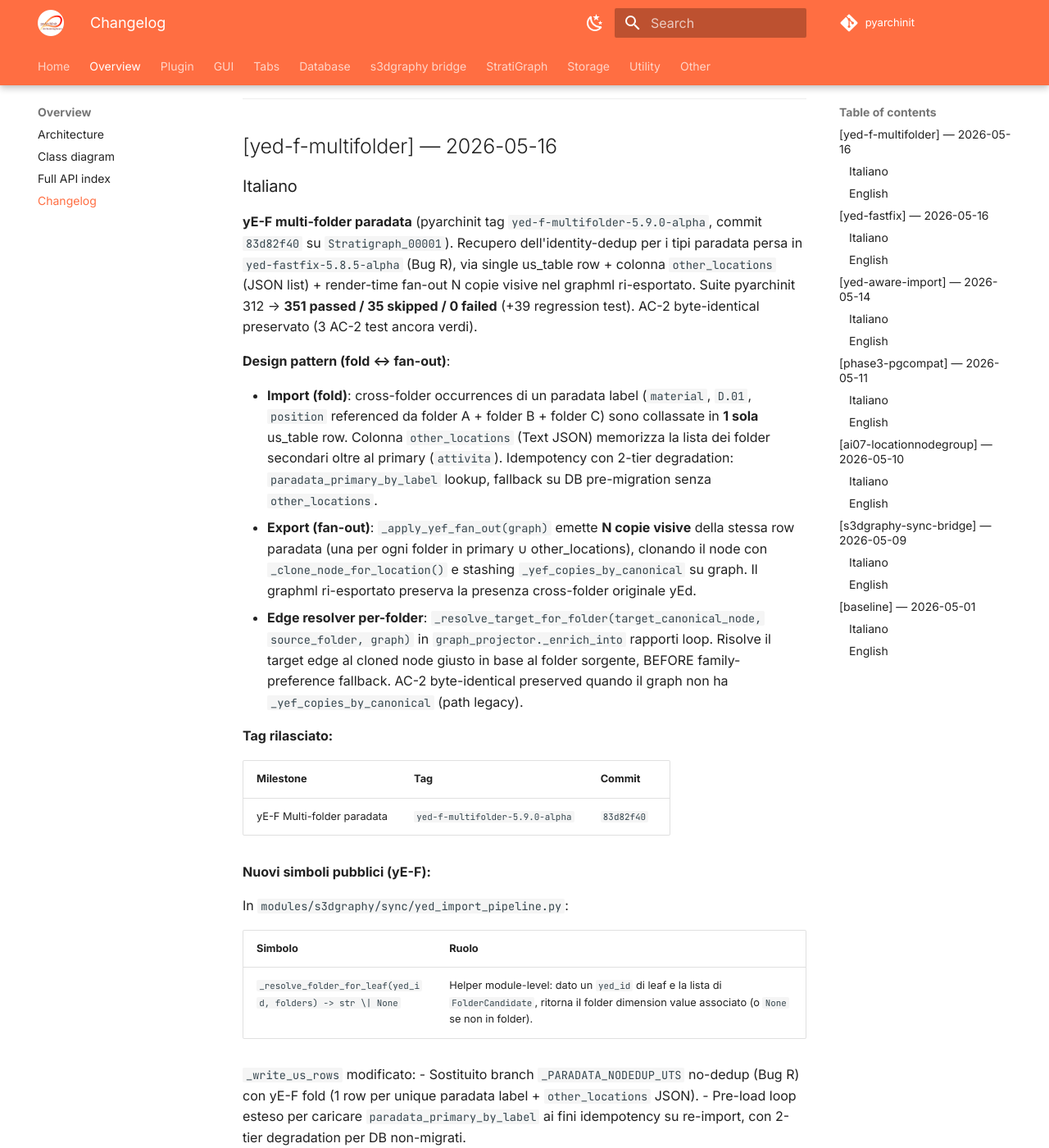
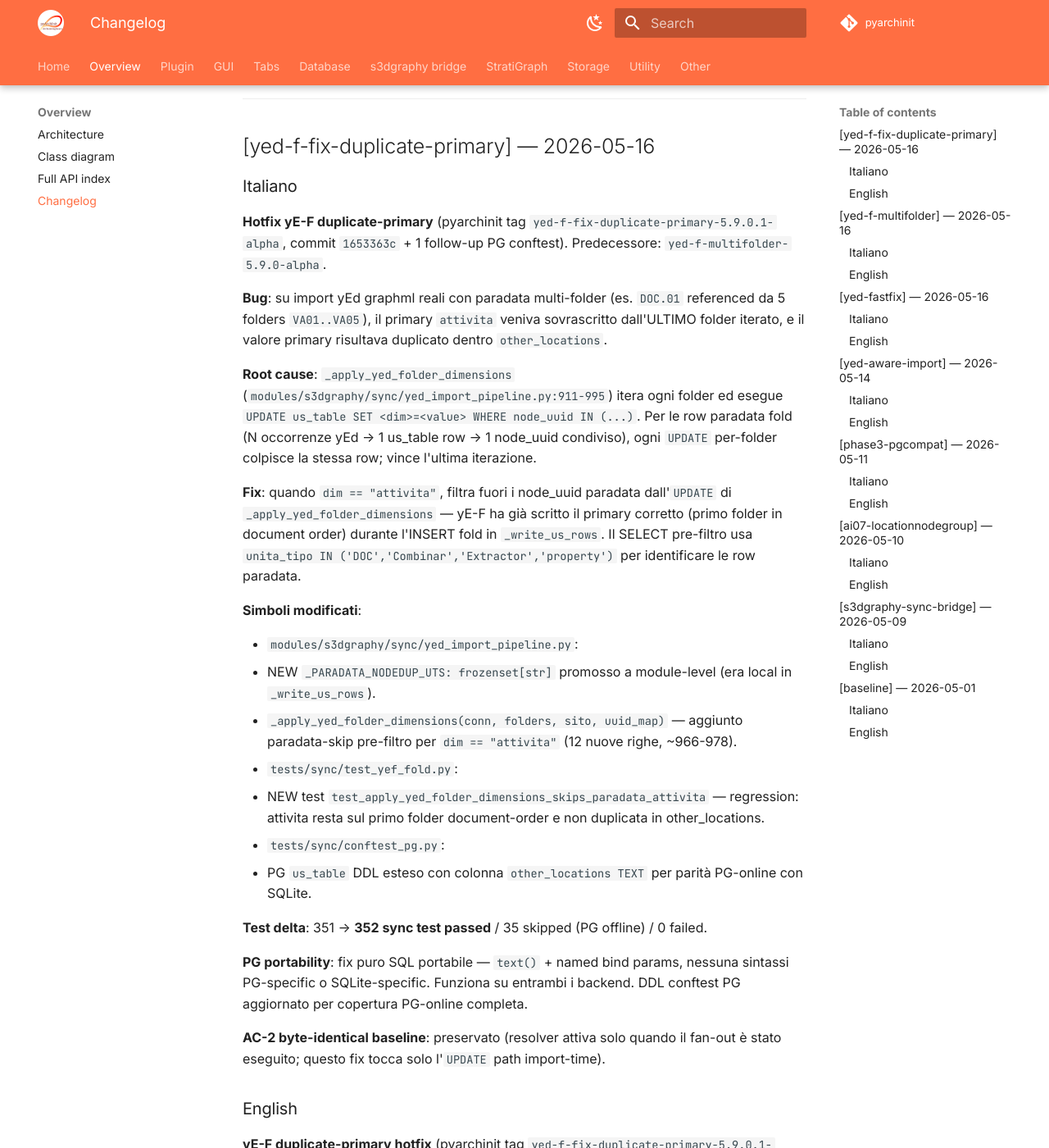
Before and after one commit to enzococca/pyarchinit-api-docs, an MkDocs documentation site: the page built from docs/CHANGELOG.md, in a window 1280 px wide and 1400 px high, scrolled down 274 px. Shown: the whole window at 82% size. Built offline with MkDocs 1.6.1 and Material for MkDocs 9.7.7, drawn with Linux system fonts in a browser that asks for light colours; comment, search, counter and statistics services are not loaded; some of the changed text lies outside the part shown.

Commit message:
docs(yE-F-hotfix): CHANGELOG entry for 5.9.0.1-alpha duplicate-primary fix

```diff
--- a/docs/CHANGELOG.md
+++ b/docs/CHANGELOG.md
@@ -4,6 +4,62 @@
 > da `pyarchinit-code_dev/`.
 >
 > Format: bilingue IT/EN. Le date sono ISO 8601.
+
+---
+
+## [yed-f-fix-duplicate-primary] — 2026-05-16
+
+### Italiano
+
+**Hotfix yE-F duplicate-primary** (pyarchinit tag `yed-f-fix-duplicate-primary-5.9.0.1-alpha`, commit `1653363c` + 1 follow-up PG conftest). Predecessore: `yed-f-multifolder-5.9.0-alpha`.
+
+**Bug**: su import yEd graphml reali con paradata multi-folder (es. `DOC.01` referenced da 5 folders `VA01..VA05`), il primary `attivita` veniva sovrascritto dall'ULTIMO folder iterato, e il valore primary risultava duplicato dentro `other_locations`.
+
+**Root cause**: `_apply_yed_folder_dimensions` (`modules/s3dgraphy/sync/yed_import_pipeline.py:911-995`) itera ogni folder ed esegue `UPDATE us_table SET <dim>=<value> WHERE node_uuid IN (...)`. Per le row paradata fold (N occorrenze yEd → 1 us_table row → 1 node_uuid condiviso), ogni `UPDATE` per-folder colpisce la stessa row; vince l'ultima iterazione.
+
+**Fix**: quando `dim == "attivita"`, filtra fuori i node_uuid paradata dall'`UPDATE` di `_apply_yed_folder_dimensions` — yE-F ha già scritto il primary corretto (primo folder in document order) durante l'INSERT fold in `_write_us_rows`. Il SELECT pre-filtro usa `unita_tipo IN ('DOC','Combinar','Extractor','property')` per identificare le row paradata.
+
+**Simboli modificati**:
+
+- `modules/s3dgraphy/sync/yed_import_pipeline.py`:
+  - NEW `_PARADATA_NODEDUP_UTS: frozenset[str]` promosso a module-level (era local in `_write_us_rows`).
+  - `_apply_yed_folder_dimensions(conn, folders, sito, uuid_map)` — aggiunto paradata-skip pre-filtro per `dim == "attivita"` (12 nuove righe, ~966-978).
+- `tests/sync/test_yef_fold.py`:
+  - NEW test `test_apply_yed_folder_dimensions_skips_paradata_attivita` — regression: attivita resta sul primo folder document-order e non duplicata in other_locations.
+- `tests/sync/conftest_pg.py`:
+  - PG `us_table` DDL esteso con colonna `other_locations TEXT` per parità PG-online con SQLite.
+
+**Test delta**: 351 → **352 sync test passed** / 35 skipped (PG offline) / 0 failed.
+
+**PG portability**: fix puro SQL portabile — `text()` + named bind params, nessuna sintassi PG-specific o SQLite-specific. Funziona su entrambi i backend. DDL conftest PG aggiornato per copertura PG-online completa.
+
+**AC-2 byte-identical baseline**: preservato (resolver attiva solo quando il fan-out è stato eseguito; questo fix tocca solo l'`UPDATE` path import-time).
+
+### English
+
+**yE-F duplicate-primary hotfix** (pyarchinit tag `yed-f-fix-duplicate-primary-5.9.0.1-alpha`, commit `1653363c` + 1 follow-up PG conftest update). Predecessor: `yed-f-multifolder-5.9.0-alpha`.
+
+**Bug**: on real yEd graphml imports with multi-folder paradata (e.g. `DOC.01` appearing in 5 folders `VA01..VA05`), the primary `attivita` was overwritten by the LAST iterated folder, and the primary value was duplicated inside `other_locations`.
+
+**Root cause**: `_apply_yed_folder_dimensions` (`modules/s3dgraphy/sync/yed_import_pipeline.py:911-995`) iterates every folder and runs `UPDATE us_table SET <dim>=<value> WHERE node_uuid IN (...)`. For paradata fold rows (N yEd occurrences → 1 us_table row → 1 shared node_uuid), every folder's `UPDATE` hits the same row; the last iteration wins.
+
+**Fix**: when `dim == "attivita"`, filter out paradata node_uuids from the `_apply_yed_folder_dimensions` `UPDATE` — yE-F has already written the correct primary (first folder in document order) during the `_write_us_rows` fold INSERT. The new SELECT pre-filter uses `unita_tipo IN ('DOC','Combinar','Extractor','property')` to identify paradata rows.
+
+**Symbols changed**:
+
+- `modules/s3dgraphy/sync/yed_import_pipeline.py`:
+  - NEW `_PARADATA_NODEDUP_UTS: frozenset[str]` promoted to module-level (was a local in `_write_us_rows`).
+  - `_apply_yed_folder_dimensions(conn, folders, sito, uuid_map)` — added paradata-skip pre-filter for `dim == "attivita"` (12 new lines, ~966-978).
+- `tests/sync/test_yef_fold.py`:
+  - NEW test `test_apply_yed_folder_dimensions_skips_paradata_attivita` — regression: attivita stays at first-document-order folder and is not duplicated in other_locations.
+- `tests/sync/conftest_pg.py`:
+  - PG `us_table` DDL extended with `other_locations TEXT` column for PG-online parity with SQLite.
+
+**Test delta**: 351 → **352 sync tests passed** / 35 skipped (PG offline) / 0 failed.
+
+**PG portability**: fix is pure portable SQL — `text()` + named bind params, no PG-specific or SQLite-specific syntax. Works on both backends. PG conftest DDL updated for full PG-online coverage.
+
+**AC-2 byte-identical baseline**: preserved (resolver only activates when fan-out has run; this fix only touches the import-time `UPDATE` path).
 
 ---
 
```
